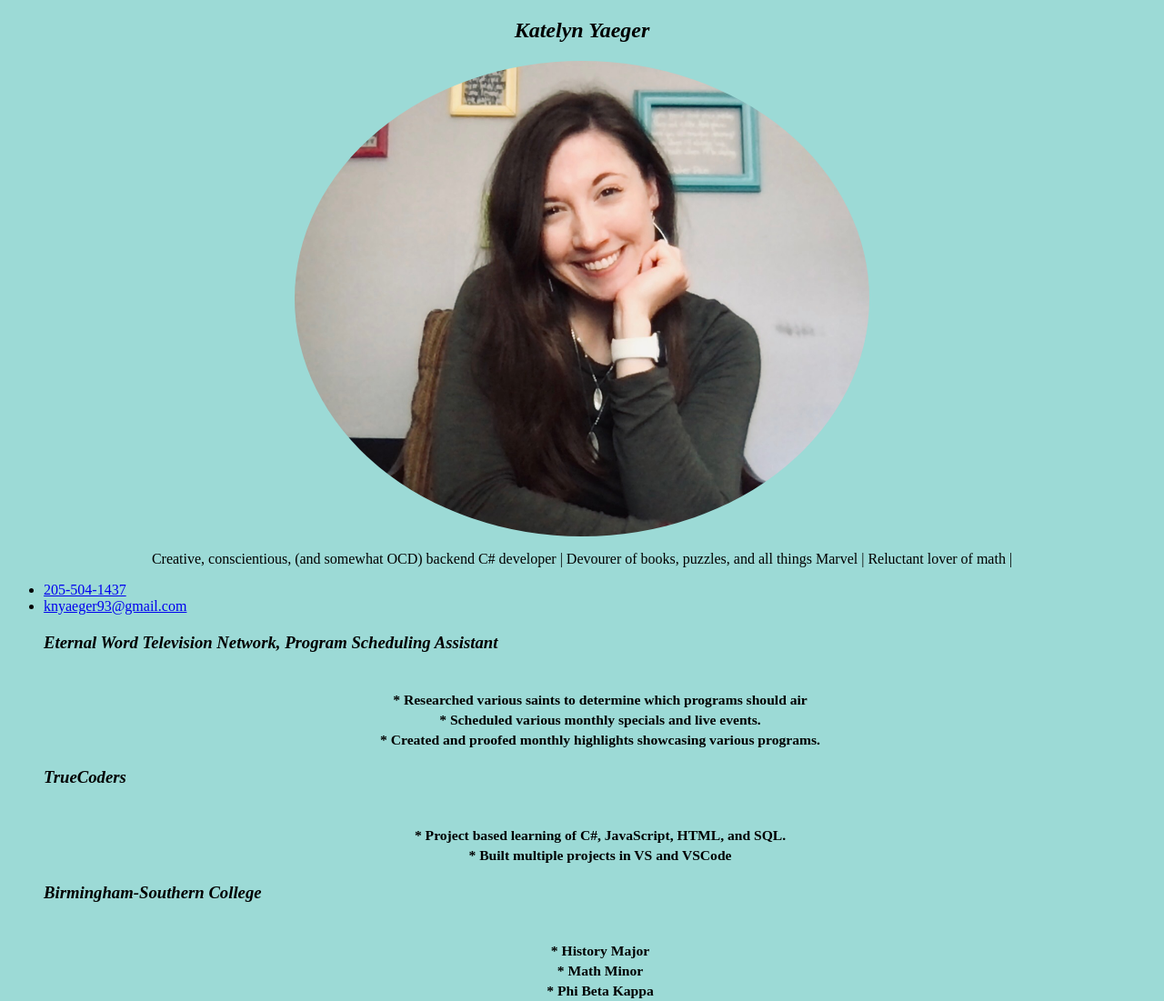
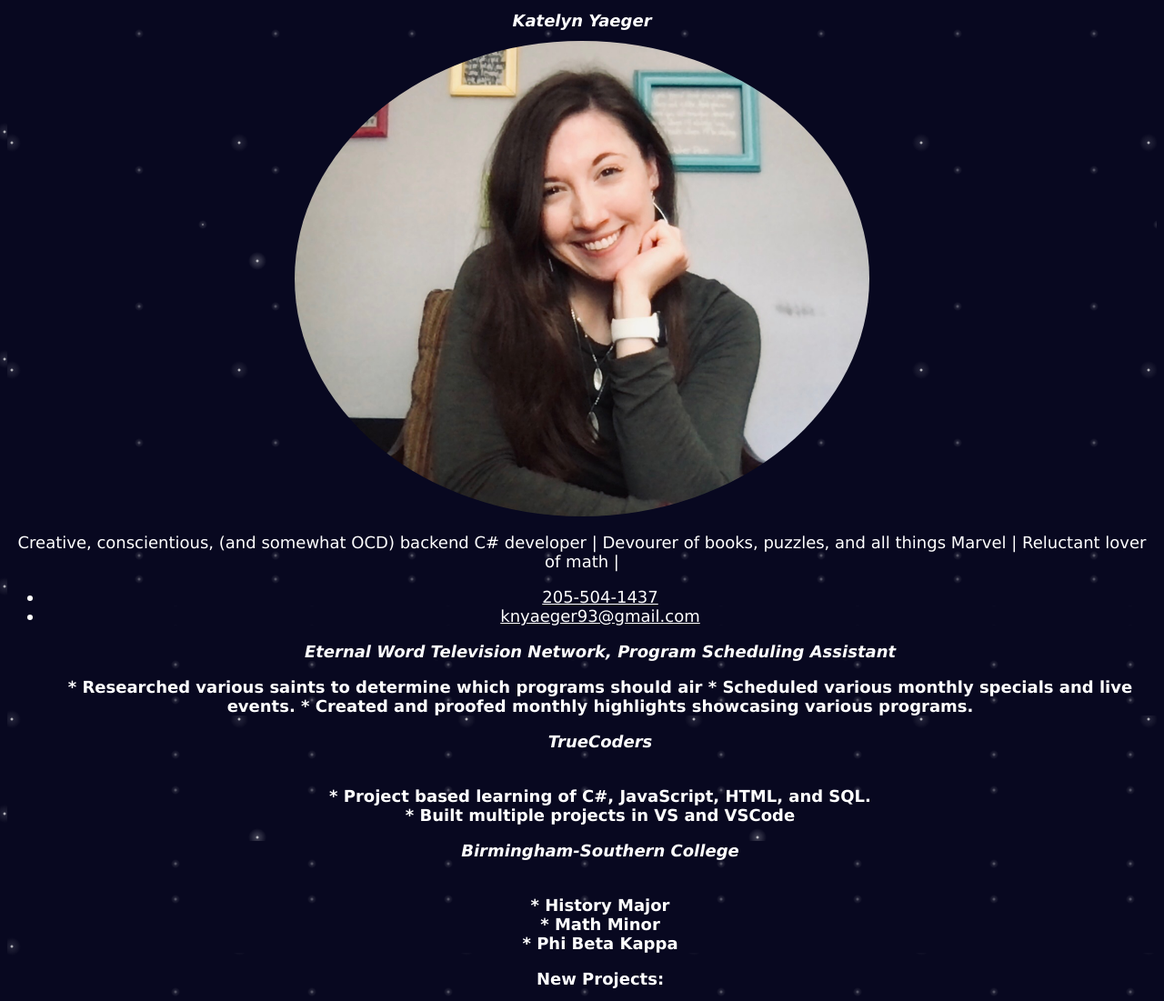
Before and after one commit to KatelynYaeger/Portfolio, a plain HTML site: page index.html in a window 1280 px wide. Shown: the top 1101 px of the page at 91% size. Drawn offline with Linux system fonts and the light colour scheme.

Commit message:
style commit

```diff
--- a/index.html
+++ b/index.html
@@ -5,28 +5,13 @@
     <meta http-equiv="X-UA-Compatible" content="IE=edge">
     <meta name="viewport" content="width=device-width, initial-scale=1.0">
     <title>Katelyn Yaeger</title>
+    <link rel="stylesheet" href="style.css">
 
 </head>
-<body style="background-color:rgb(156, 218, 214);" >
+<body
     <section>
-        <style>h1{text-align: center;}</style>
         <h1> <em> Katelyn Yaeger</em></h1>
         <img src="Images/IMG_1850.jpg" alt="This image is not available for display" class="center">
-        <style>
-            img {
-                display: block;
-                margin-left: auto;
-                margin-right: auto;
-                }
-            img {
-              border-radius: 50%;
-            }
-            img {
-                height: 50%;
-                width: 50%;
-            }
-        </style>
-        <style> p {text-align: center;}</style>
         <p> Creative, conscientious, (and somewhat OCD) backend C# developer | Devourer of books, puzzles, and all things Marvel | Reluctant lover of math | </p>
     </section>
         <ul>
@@ -35,11 +20,11 @@
             <section>
                 <h1>
                     <h3> <em> Eternal Word Television Network, Program Scheduling Assistant</em>
-                        <p> <small>
-                            <br> * Researched various saints to determine which programs should air
-                            <br> * Scheduled various monthly specials and live events.
-                            <br> * Created and proofed monthly highlights showcasing various programs.
-                            </small>
+                        <p>
+                            * Researched various saints to determine which programs should air
+                            * Scheduled various monthly specials and live events.
+                            * Created and proofed monthly highlights showcasing various programs.
+
                         </p>
                     </h3>
                 </h1>
@@ -48,10 +33,10 @@
             <section>
                 <h1>
                     <h3> <em> TrueCoders</em>
-                        <p> <small>
+                        <p>
                             <br> * Project based learning of C#, JavaScript, HTML, and SQL.
                             <br> * Built multiple projects in VS and VSCode
-                            </small>
+
                         </p>
                     </h3>
                 </h1>
@@ -60,11 +45,11 @@
             <section>
                 <h1>
                     <h3> <em> Birmingham-Southern College</em>
-                        <p> <small>
+                        <p>
                             <br> * History Major
                             <br> * Math Minor
                             <br> * Phi Beta Kappa
-                            </small>
+
                         </p>
                     </h3>
                 </h1>
--- /dev/null
+++ b/style.css
@@ -0,0 +1,49 @@
+* {
+    background-color: rgb(8, 8, 32);
+    background-image:
+    radial-gradient(white, rgba(255,255,255,.2) 2px, transparent 10px),
+    radial-gradient(white, rgba(255,255,255,.15) 1px, transparent 5px),
+    radial-gradient(white, rgba(255,255,255,.1) 2px, transparent 10px),
+    radial-gradient(rgba(255,255,255,.4), rgba(255,255,255,.1) 2px, transparent 5px);
+    background-size: 550px 550px, 350px 350px, 250px 250px, 150px 150px;
+    background-position: 0 0, 40px 60px, 130px 270px, 70px 100px;
+    text-align: center;
+    font-family: 'Lucida Sans', 'Lucida Sans Regular', 'Lucida Grande', 'Lucida Sans Unicode', Geneva, Verdana, sans-serif;
+    color: white;
+    font-size: large;
+
+
+       /* width: 100%;
+        height: 100vh;
+        background: linear-gradient(
+          to top,
+          rgb(8,8,32) 100%,
+          pink 0%,
+        ); - to have upper third of page be the starry night*/
+
+
+
+
+
+}
+
+p {
+    color: white;
+    text-align: center;
+    font-family: 'Lucida Sans', 'Lucida Sans Regular', 'Lucida Grande', 'Lucida Sans Unicode', Geneva, Verdana, sans-serif;
+}
+
+img {
+      display: block;
+      margin-left: auto;
+      margin-right: auto;
+}
+
+img {
+      border-radius: 50%;
+}
+
+img {
+       height: 50%;
+       width: 50%;
+}
```
